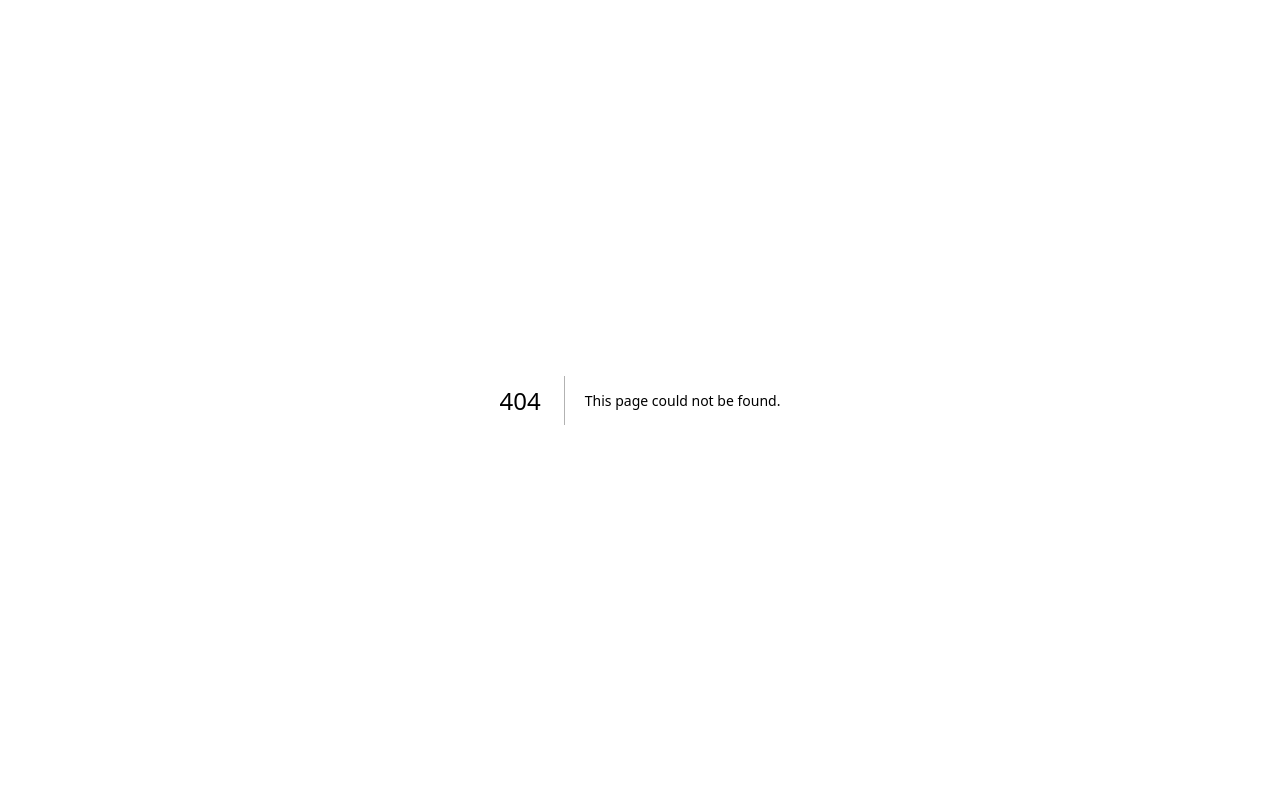
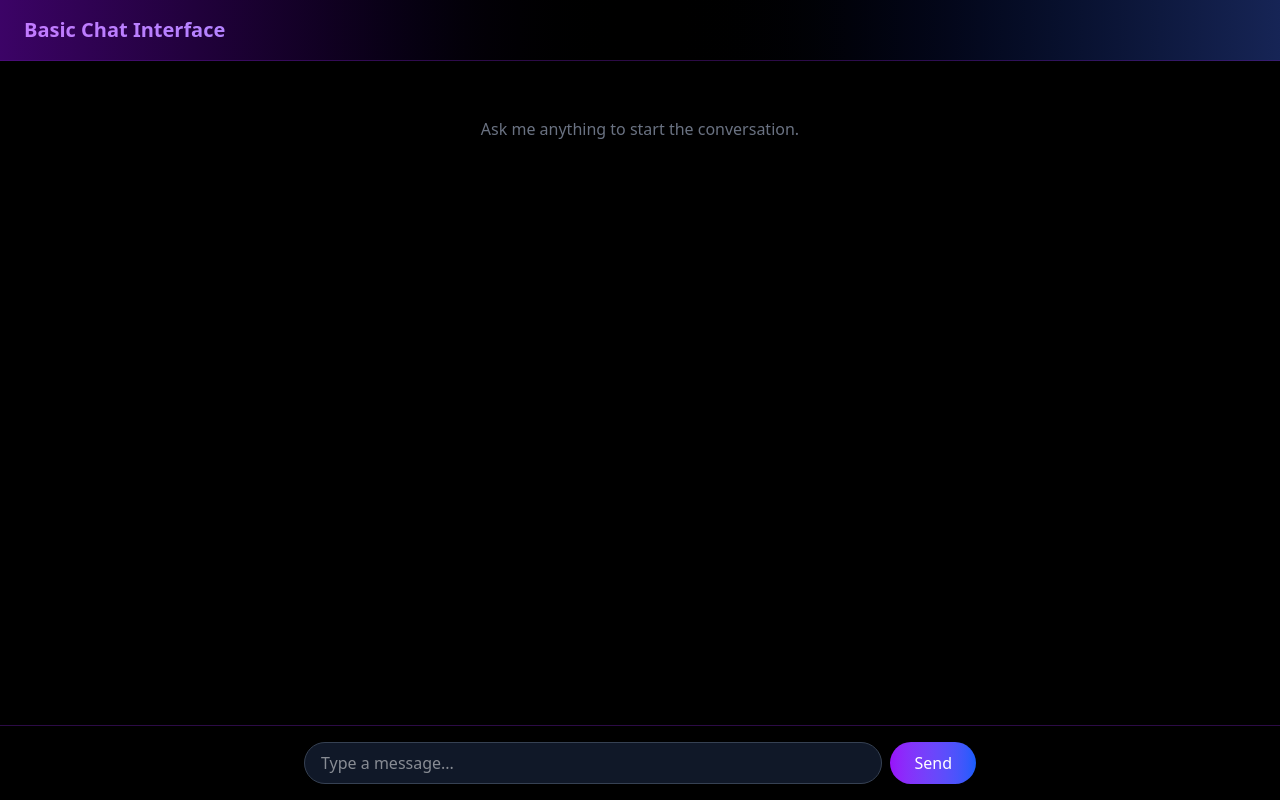
Before and after one commit to aliasif78/llm-basics, a Next.js app: page /basic-chat-interface in a window 1280 px wide. Before the commit this address had no page. Built offline with nearby package versions, Linux system fonts and the light colour scheme.

Commit message:
Implemented basic chat interface

```diff
--- /dev/null
+++ b/app/api/basic-chat-interface/route.ts
@@ -0,0 +1,20 @@
+import { google } from "@ai-sdk/google";
+import { streamText, convertToModelMessages, createUIMessageStreamResponse, toUIMessageStream, type UIMessage } from "ai";
+
+export const maxDuration = 30;
+
+export async function POST(req: Request) {
+  const { messages }: { messages: UIMessage[] } = await req.json();
+
+  const modelMessages = await convertToModelMessages(messages);
+
+  const result = streamText({
+    model: google("gemini-2.5-flash-lite"),
+    system: "You are a helpful, concise assistant.",
+    messages: modelMessages,
+  });
+
+  return createUIMessageStreamResponse({
+    stream: toUIMessageStream({ stream: result.stream }),
+  });
+}
--- /dev/null
+++ b/app/basic-chat-interface/page.tsx
@@ -0,0 +1,58 @@
+"use client";
+
+import { useChat } from "@ai-sdk/react";
+import { DefaultChatTransport } from "ai";
+import { useState } from "react";
+
+export default function BasicChatInterface() {
+  const { messages, sendMessage, status } = useChat({
+    transport: new DefaultChatTransport({
+      api: "/api/basic-chat-interface",
+    }),
+  });
+  const [input, setInput] = useState("");
+
+  const handleSubmit = (e: React.FormEvent) => {
+    e.preventDefault();
+    if (!input.trim()) return;
+    sendMessage({ text: input });
+    setInput("");
+  };
+
+  const isLoading = status === "submitted" || status === "streaming";
+
+  return (
+    <div className="flex h-screen flex-col bg-black text-white">
+      <header className="border-b border-purple-900/50 bg-linear-to-r from-purple-950 via-black to-blue-950 px-6 py-4">
+        <h1 className="bg-linear-to-r from-purple-400 to-blue-400 bg-clip-text text-xl font-bold text-transparent">Basic Chat Interface</h1>
+      </header>
+
+      <div className="flex-1 overflow-y-auto px-6 py-4">
+        <div className="mx-auto flex max-w-2xl flex-col gap-4">
+          {messages.length === 0 && <p className="mt-10 text-center text-gray-500">Ask me anything to start the conversation.</p>}
+
+          {messages.map((m) => (
+            <div key={m.id} className={`flex ${m.role === "user" ? "justify-end" : "justify-start"}`}>
+              <div className={`max-w-[75%] rounded-2xl px-4 py-2 ${m.role === "user" ? "bg-linear-to-br from-purple-600 to-blue-600 text-white" : "border border-gray-800 bg-gray-900 text-gray-100"}`}>{m.parts.map((part, i) => (part.type === "text" ? <span key={i}>{part.text}</span> : null))}</div>
+            </div>
+          ))}
+
+          {isLoading && (
+            <div className="flex justify-start">
+              <div className="rounded-2xl border border-gray-800 bg-gray-900 px-4 py-2 text-gray-400">Thinking...</div>
+            </div>
+          )}
+        </div>
+      </div>
+
+      <form onSubmit={handleSubmit} className="border-t border-purple-900/50 bg-black px-6 py-4">
+        <div className="mx-auto flex max-w-2xl gap-2">
+          <input value={input} onChange={(e) => setInput(e.target.value)} placeholder="Type a message..." className="flex-1 rounded-full border border-gray-700 bg-gray-900 px-4 py-2 text-white outline-none focus:border-purple-500" />
+          <button type="submit" disabled={isLoading} className="rounded-full bg-linear-to-r from-purple-600 to-blue-600 px-6 py-2 font-medium text-white disabled:opacity-50">
+            Send
+          </button>
+        </div>
+      </form>
+    </div>
+  );
+}
--- a/package.json
+++ b/package.json
@@ -9,6 +9,10 @@
     "lint": "eslint"
   },
   "dependencies": {
+    "@ai-sdk/google": "^4.0.3",
+    "@ai-sdk/react": "^4.0.9",
+    "@nanostores/react": "github:ai/react",
+    "ai": "^7.0.8",
     "next": "16.2.9",
     "react": "19.2.4",
     "react-dom": "19.2.4"
```
Also changed, not shown: 1 other file (tests, documents, lock files or other folders).
